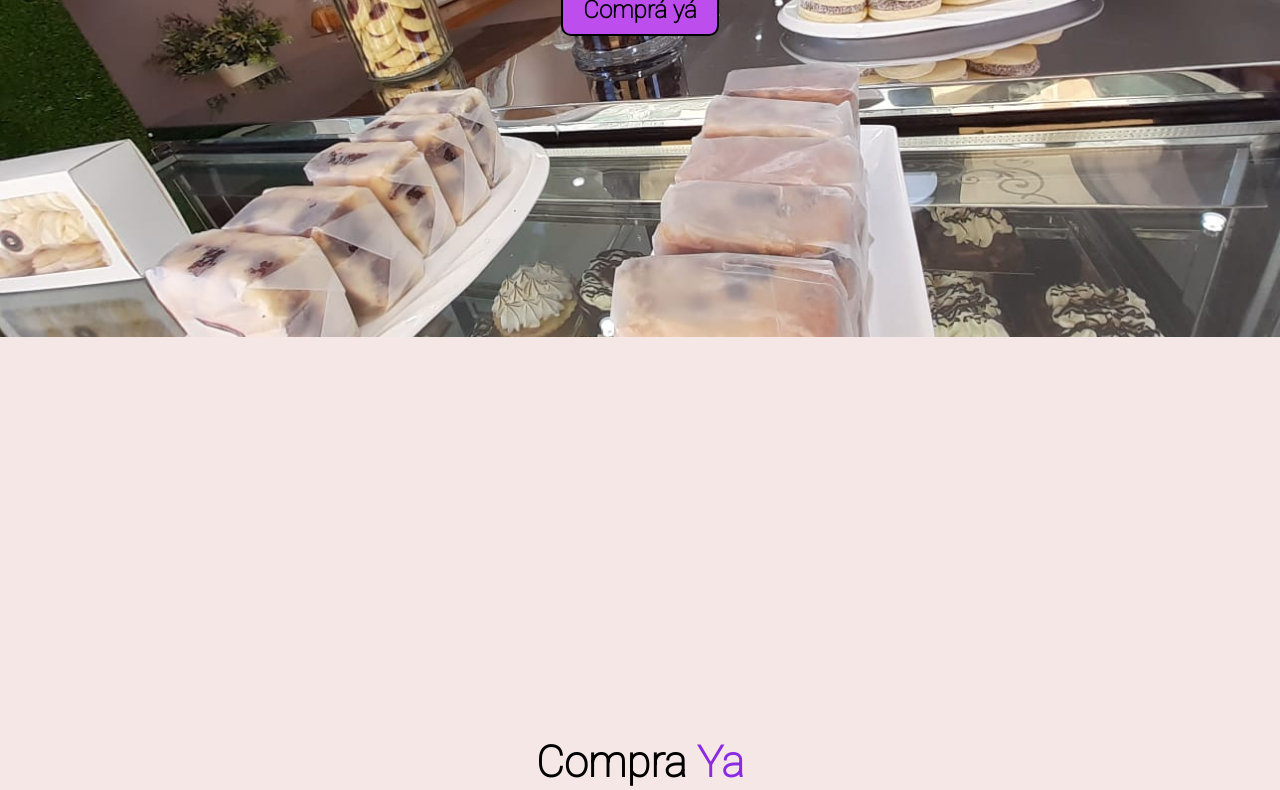
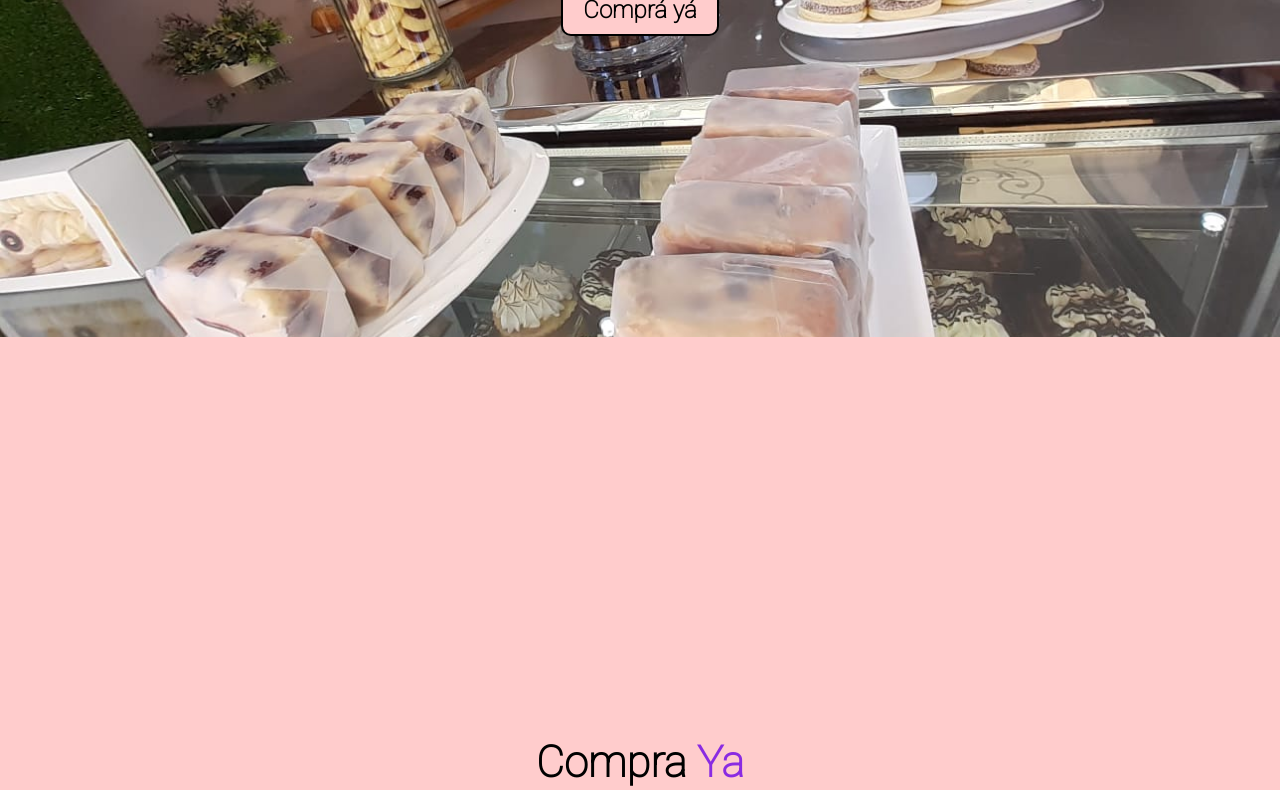
Before and after one commit to tomasfrancodev/ProyectoFinalDesarrolloWeb, a website: page index.html in a window 1280 px wide. Shown: the part 503-1293 px from the top of the page. Drawn offline with Linux system fonts and the light colour scheme.

Commit message:
detalles agregados para el desafio de sass

```diff
--- a/scss/estilos.scss
+++ b/scss/estilos.scss
@@ -14,7 +14,7 @@
 
 
 body{
-    background-color: rgb(246, 231, 231);
+    background-color: $color-principal;
 }
 
 h1{font-size: 3.5em;}
@@ -29,7 +29,7 @@ button{
     padding: 10px 20px;
     border-radius: 10px;
     border: 2px solid black;
-    background-color: rgb(190, 77, 238);
+    background-color: $color-principal;
 }
 
 .container{
```
Also changed, not shown: css/main.css.
